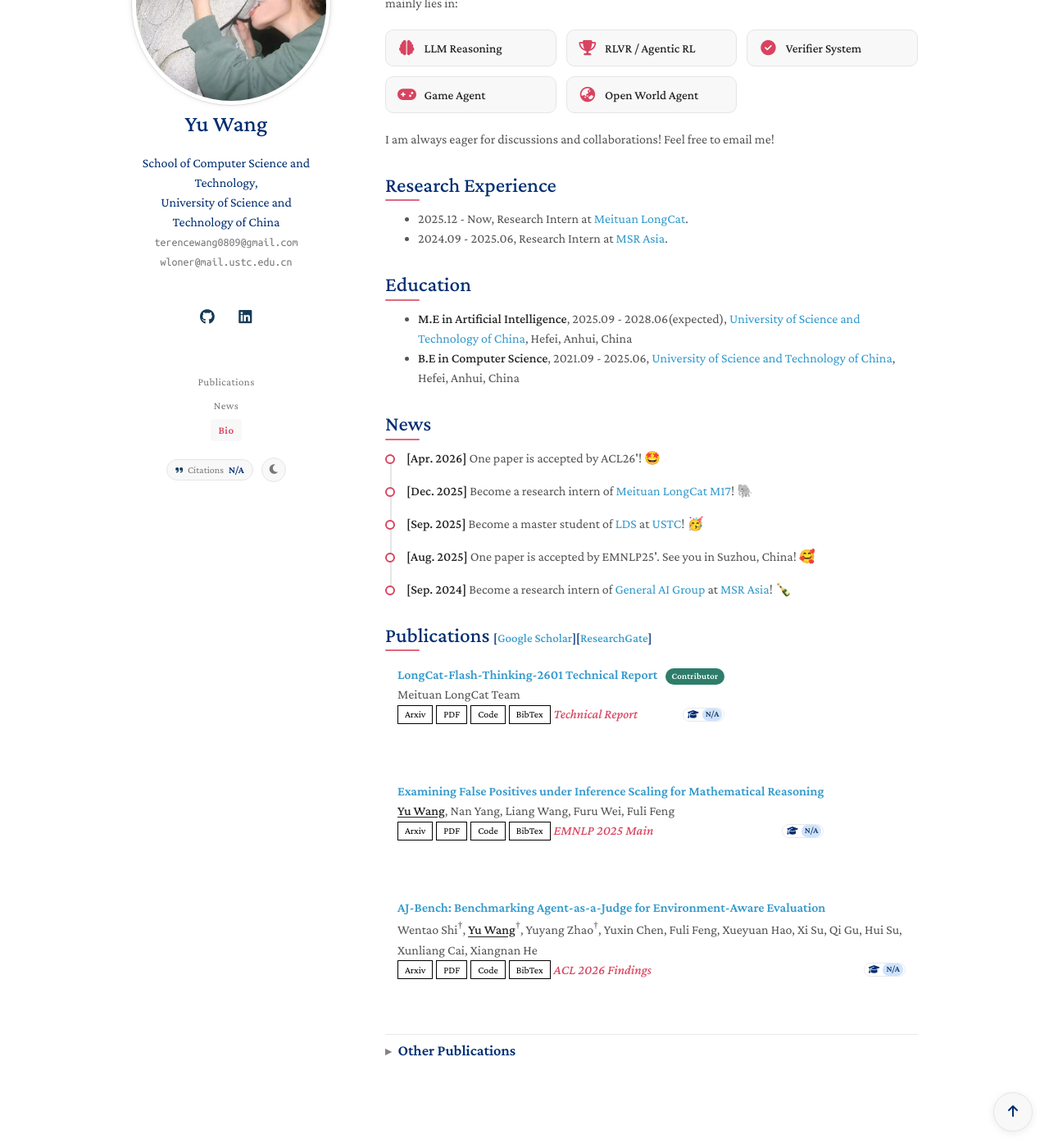
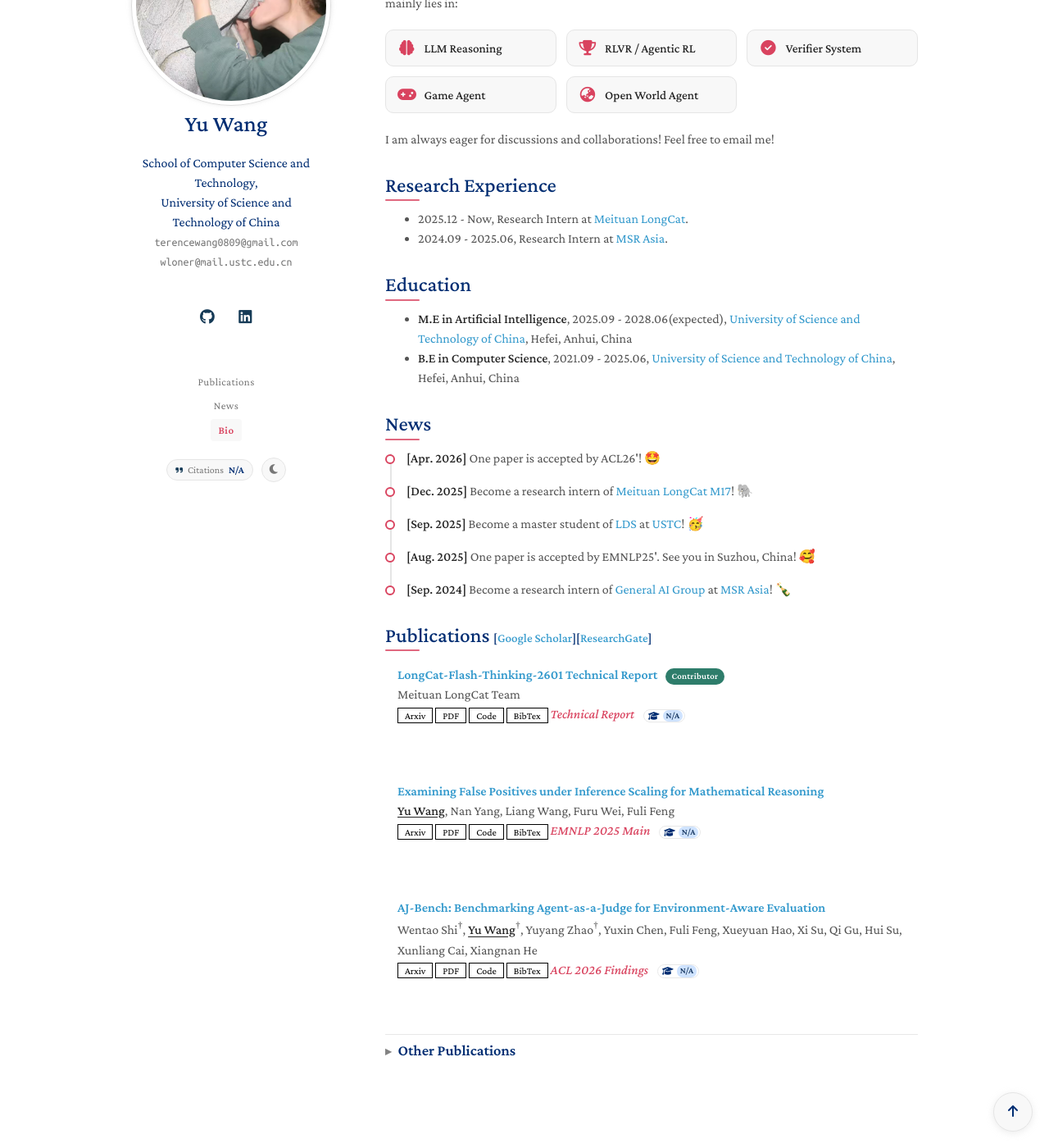
Before and after one commit to Wloner0809/Wloner0809.github.io, a Jekyll site: the page built from index.md, in a window 1280 px wide and 1400 px high, scrolled down 203 px. Shown: the whole window at 82% size. Built offline with Jekyll 4.4.1, drawn with Linux system fonts in a browser that asks for light colours; a style sheet for code colours, icons or effects is not loaded.

Commit message:
fix: keep Selected citation badge inline after notes
The right-aligned citation pill left an awkward gap between the venue
note and the badge. Render it inline right after the note, matching the
Other Publications layout.

```diff
--- a/_includes/pub-entry.html
+++ b/_includes/pub-entry.html
@@ -40,7 +40,7 @@
       {{ include.link.others }}
       {% endif %}
       {% if include.link.citation and include.inline_citation != true %}
-      <span class="cite-badge cite-badge-right" title="Citations"><i class="fas fa-graduation-cap"></i><span class="cite-num total_citation_mtl" data-citation="{{ include.link.citation }}"></span></span>
+      <span class="cite-badge" title="Citations"><i class="fas fa-graduation-cap"></i><span class="cite-num total_citation_mtl" data-citation="{{ include.link.citation }}"></span></span>
       {% endif %}
     </div>
   </div>
--- a/assets/css/pub.css
+++ b/assets/css/pub.css
@@ -98,10 +98,6 @@
 .cite-badge .fa-graduation-cap { color: var(--global-theme-color); font-size: 0.68rem; }
 .cite-badge .cite-num { display: inline-block; min-width: 1.1em; padding: 0 4px; border-radius: 7px; background-color: #cfe3ff; color: #1a3a63; font-weight: 600; font-size: 0.66rem; text-align: center; }
 
-/* #3 Right-align the citation badge in the Selected links row */
-.publications ol.bibliography li .links { display: flex; flex-wrap: wrap; align-items: center; gap: 4px; }
-.cite-badge-right { margin-left: auto; }
-
 @media (prefers-color-scheme: dark) { :root:not([data-theme="light"]) .cite-badge .cite-num { background-color: #2c4d74; color: #cfe3ff; } }
 :root[data-theme="dark"] .cite-badge .cite-num { background-color: #2c4d74; color: #cfe3ff; }
 
```
Also changed, not shown: 2 other files.
